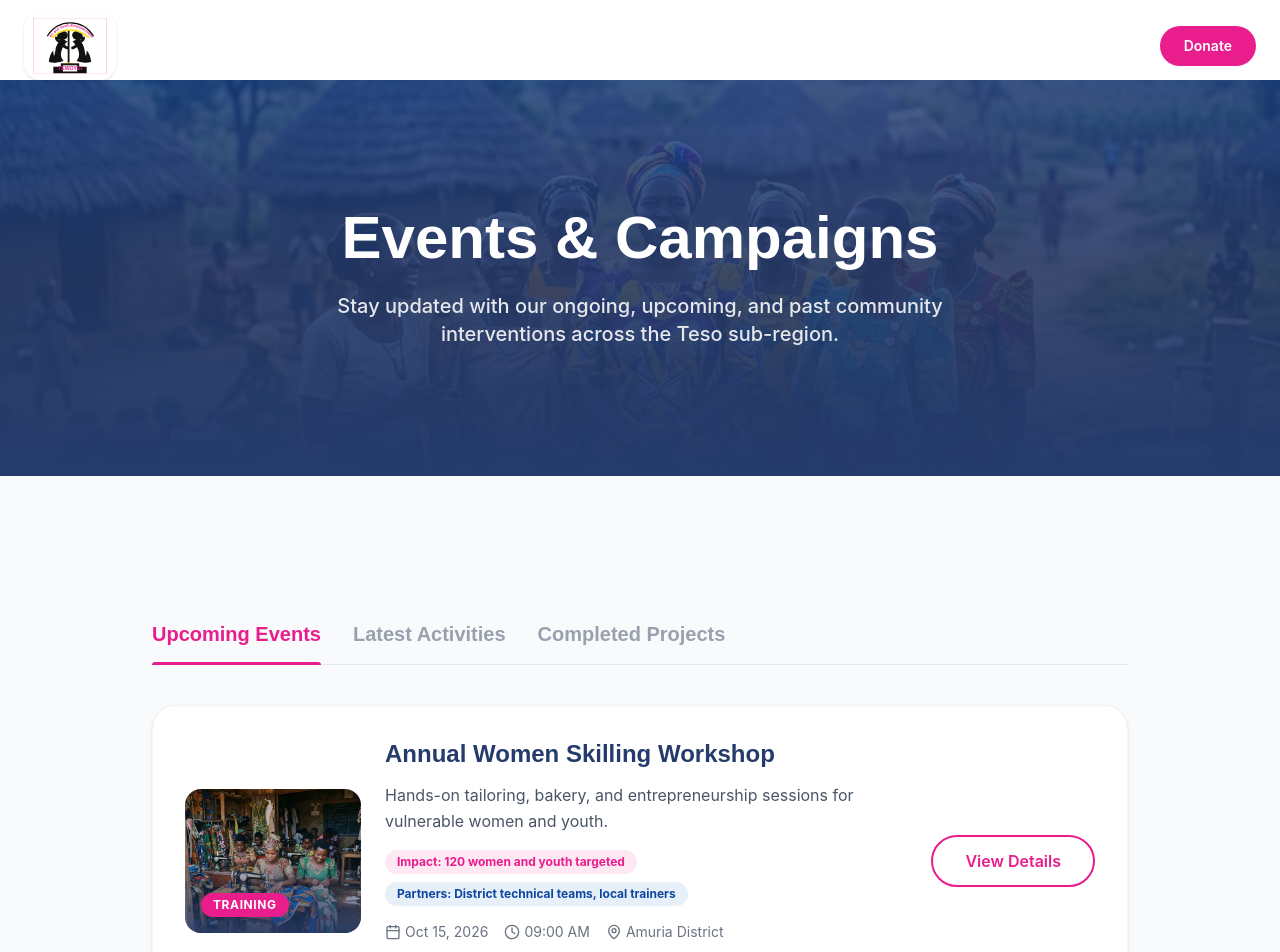
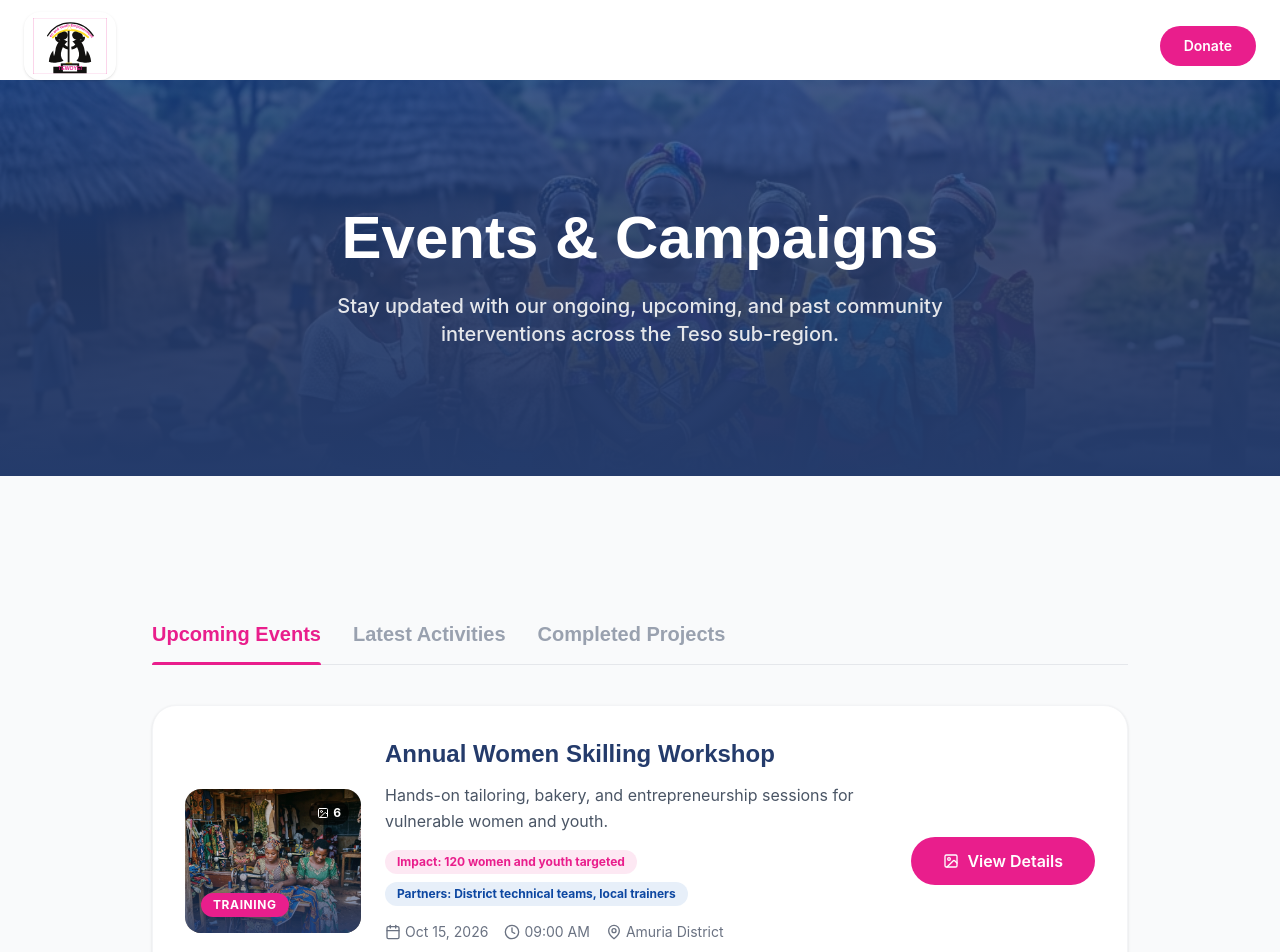
Before and after one commit to karaarajunnior/TWEDO, a React (Vite) app: page /events in a window 1280 px wide. Shown: the top 952 px of the page. Built offline with nearby package versions, Linux system fonts and the light colour scheme.

Commit message:
Open galleries from event details
Co-authored-by: karaarajunnior <karaarajunnior@users.noreply.github.com>

```diff
--- a/src/pages/Events.jsx
+++ b/src/pages/Events.jsx
@@ -1,6 +1,90 @@
 import React, { useState, useEffect, useCallback } from 'react';
 import Pagination from '../components/Pagination';
 import { Calendar, MapPin, Clock, PlayCircle, X, ChevronLeft, ChevronRight, Image as ImageIcon } from 'lucide-react';
+
+const galleryPhotoSets = {
+  hospital: [
+    'hospital/hospital-visit-1.jpg',
+    'hospital/hospital-visit-2.jpg',
+    'hospital/hospital-visit-3.jpg',
+    'hospital/hospital-visit-4.jpg',
+    'hospital/hospital-visit-5.jpg',
+    'hospital/WhatsApp Image 2026-05-11 at 19.29.51.jpeg',
+    'hospital/WhatsApp Image 2026-05-11 at 19.29.52.jpeg',
+    'hospital/WhatsApp Image 2026-05-11 at 19.30.00.jpeg'
+  ],
+  skilling: [
+    'skilling.png',
+    'tailoring-atiira.jpg',
+    'tailoring-kapelebyong.jpg',
+    'bcp-construction1.jpg',
+    'bcp-construction2.jpg',
+    'bcp-orungo.jpg'
+  ],
+  health: [
+    'health.png',
+    'info_gathering/WhatsApp Image 2026-05-11 at 19.30.15.jpeg',
+    'info_gathering/WhatsApp Image 2026-05-11 at 19.30.23.jpeg',
+    'info_gathering/WhatsApp Image 2026-05-11 at 19.30.26.jpeg',
+    'info_gathering/WhatsApp Image 2026-05-11 at 19.30.32.jpeg',
+    'hospital/hospital-visit-3.jpg'
+  ],
+  advocacy: [
+    'hero-image.png',
+    'leadership.png',
+    'district_meeting/WhatsApp Image 2026-05-11 at 19.29.37.jpeg',
+    'district_meeting/WhatsApp Image 2026-05-11 at 19.29.41.jpeg',
+    'district_meeting/WhatsApp Image 2026-05-11 at 19.29.47.jpeg',
+    'others/other_2/WhatsApp Image 2026-05-11 at 19.29.24.jpeg'
+  ],
+  community: [
+    'about-image.png',
+    'others/other_1/WhatsApp Image 2026-05-11 at 19.29.02.jpeg',
+    'others/other_1/WhatsApp Image 2026-05-11 at 19.29.07.jpeg',
+    'others/other_2/WhatsApp Image 2026-05-11 at 19.29.20.jpeg',
+    'others/other_3/WhatsApp Image 2026-05-11 at 19.29.14.jpeg',
+    'info_gathering/WhatsApp Image 2026-05-11 at 19.30.44.jpeg'
+  ],
+  meeting: [
+    'district_meeting/WhatsApp Image 2026-05-11 at 19.29.34.jpeg',
+    'district_meeting/WhatsApp Image 2026-05-11 at 19.29.36.jpeg',
+    'district_meeting/WhatsApp Image 2026-05-11 at 19.29.39.jpeg',
+    'district_meeting/WhatsApp Image 2026-05-11 at 19.29.44.jpeg',
+    'district_meeting/WhatsApp Image 2026-05-11 at 19.29.48.jpeg',
+    'district_meeting/WhatsApp Image 2026-05-11 at 19.29.50.jpeg'
+  ]
+};
+
+const getEventPhotoSet = (event) => {
+  if (event.photos?.length) return event.photos;
+
+  const searchableText = [
+    event.title,
+    event.type,
+    event.summary,
+    event.location,
+    event.image
+  ].filter(Boolean).join(' ').toLowerCase();
+
+  if (searchableText.includes('hospital')) return galleryPhotoSets.hospital;
+  if (/(skilling|training|workshop|tailoring|bakery|knitting|construction|entrepreneur|pitch)/.test(searchableText)) {
+    return galleryPhotoSets.skilling;
+  }
+  if (/(health|srhr|menstrual|malaria|hygiene|cup|sexuality)/.test(searchableText)) {
+    return galleryPhotoSets.health;
+  }
+  if (/(gbv|activism|campaign|radio|covid|advocacy|violence|teenage)/.test(searchableText)) {
+    return galleryPhotoSets.advocacy;
+  }
+  if (/(leadership|dialogue|clm|district|partner|meeting)/.test(searchableText)) {
+    return galleryPhotoSets.meeting;
+  }
+  if (/(community|savings|field|visit|outreach)/.test(searchableText)) {
+    return galleryPhotoSets.community;
+  }
+
+  return galleryPhotoSets.community;
+};
 
 /* ─── Photo Gallery Modal ─── */
 const PhotoGalleryModal = ({ event, onClose, getAssetPath }) => {
@@ -189,7 +273,10 @@ const Events = ({ t }) => {
           {/* Event List */}
           <div className="space-y-6 mb-12">
             {paginatedEvents.length > 0 ? (
-              paginatedEvents.map(event => (
+              paginatedEvents.map(event => {
+                const eventPhotos = getEventPhotoSet(event);
+
+                return (
                 <div
                   key={`${event.title}-${event.date}`}
                   className="bg-white p-5 md:p-8 rounded-3xl border border-gray-100 shadow-sm flex flex-col md:flex-row md:items-center gap-6 hover:shadow-md transition-shadow"
@@ -207,11 +294,9 @@ const Events = ({ t }) => {
                       {event.type}
                     </span>
                     {/* Photo count badge */}
-                    {event.photos && (
                     <span className="absolute top-3 right-3 flex items-center gap-1 text-xs font-bold bg-black/60 text-white px-2 py-1 rounded-full">
-                        <ImageIcon size={12} /> {event.photos.length}
+                      <ImageIcon size={12} /> {eventPhotos.length}
                     </span>
-                    )}
                   </div>
 
                   {/* Info */}
@@ -248,25 +333,17 @@ const Events = ({ t }) => {
                   </div>
 
                   {/* Action Button */}
-                  {event.photos ? (
                   <button
                     type="button"
-                      onClick={() => setGalleryEvent(event)}
+                    onClick={() => setGalleryEvent({ ...event, photos: eventPhotos })}
                     className="btn btn-primary shrink-0 w-full md:w-auto flex items-center justify-center gap-2"
                   >
                     <ImageIcon size={16} />
-                      View Photos
+                    {t.common.viewDetails}
                   </button>
-                  ) : (
-                    <a
-                      href={`mailto:tewoyeiuganda@gmail.com?subject=${encodeURIComponent(event.title)}`}
-                      className="btn btn-outline shrink-0 w-full md:w-auto text-center"
-                    >
-                      {t.common.viewDetails}
-                    </a>
-                  )}
                 </div>
-              ))
+                );
+              })
             ) : (
               <div className="text-center py-20 text-gray-400 font-medium text-lg">
                 {t.events.noEventsPrefix} {t.events.tabs[activeTab].toLowerCase()} {t.events.noEventsSuffix}
```
Lines whose indentation alone changed are shown as unchanged.
